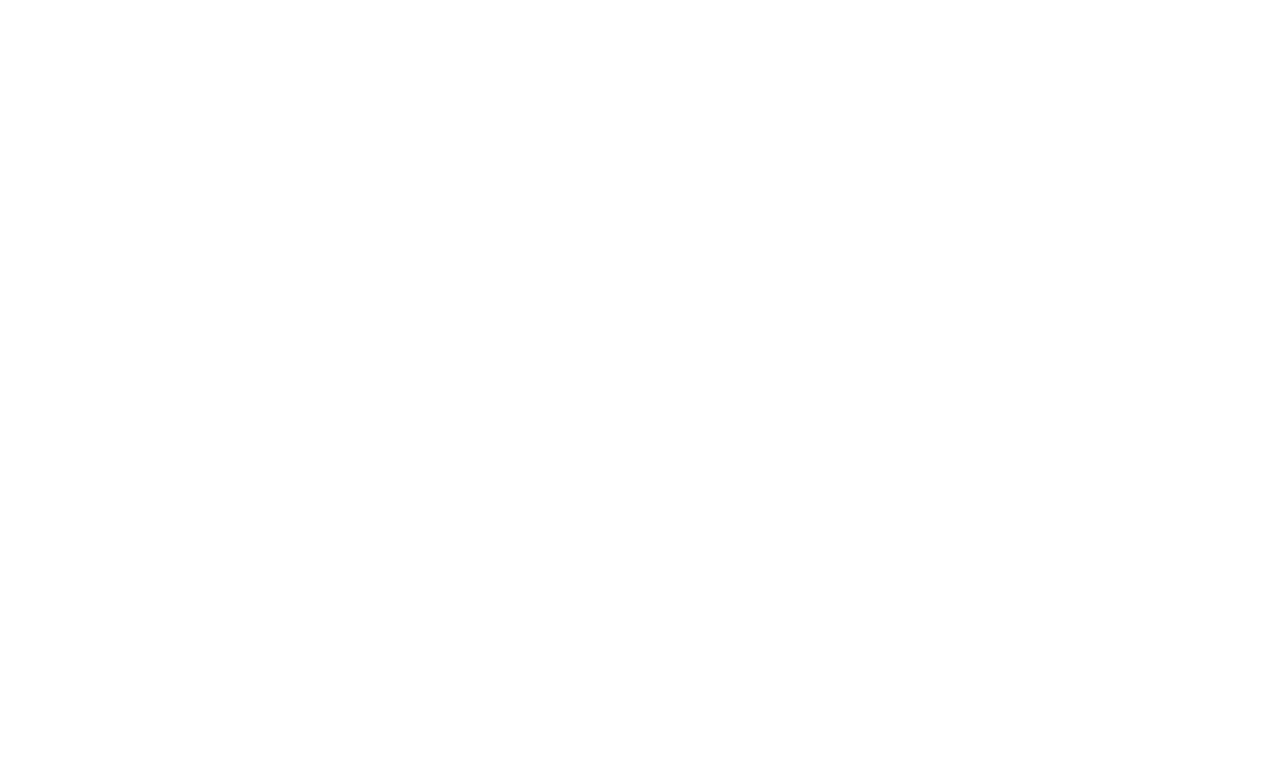
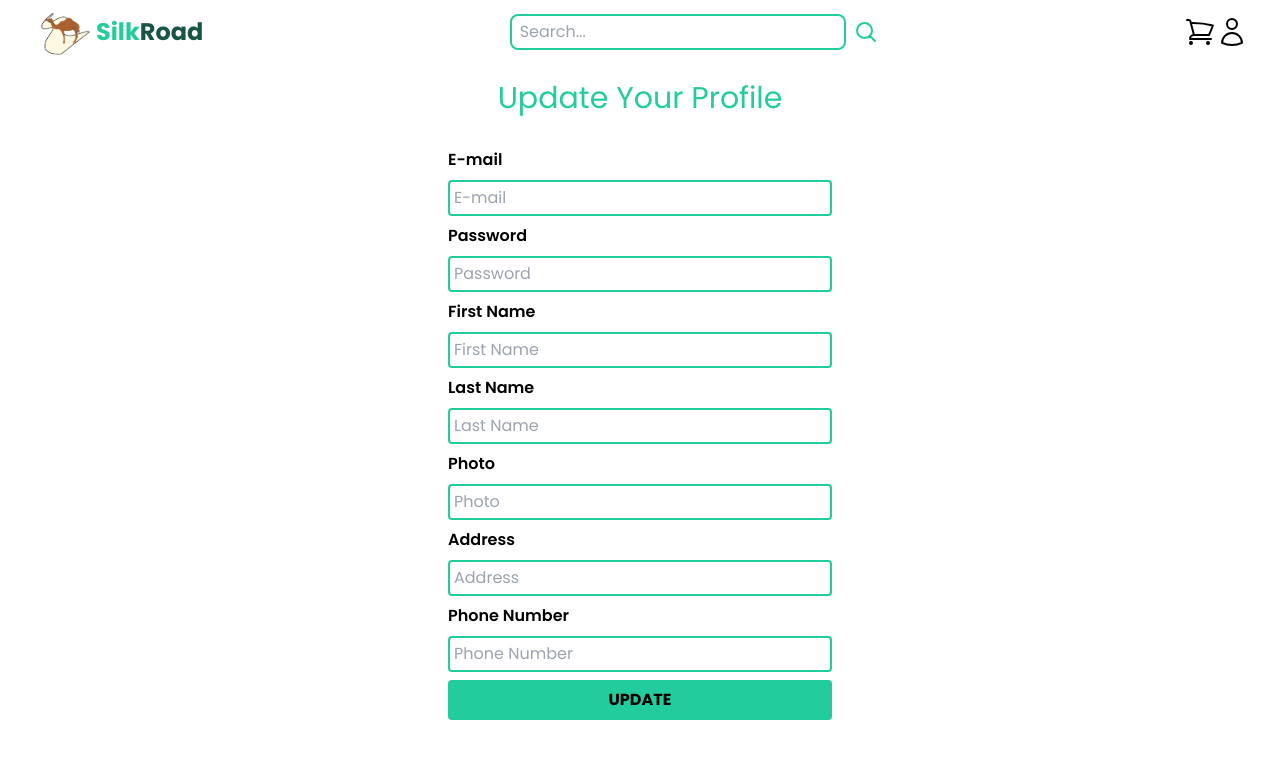
Before and after one commit to sudiptacmd/silkroad, a React (Vite) app in the folder client/: page /update-profile in a window 1280 px wide. Before the commit this address had no page. Shown: the top 758 px of the page. Built offline with nearby package versions, Linux system fonts and the light colour scheme; no server answers.

Commit message:
updateProfile created, dropdownProfile

```diff
--- a/client/package.json
+++ b/client/package.json
@@ -28,7 +28,7 @@
     "globals": "^15.9.0",
     "postcss": "^8.4.45",
     "react-router-dom": "^6.26.2",
-    "tailwindcss": "^3.4.10",
+    "tailwindcss": "^3.4.12",
     "vite": "^5.4.1"
   }
 }
--- /dev/null
+++ b/client/src/components/forms/UpdateProfileForm.jsx
@@ -0,0 +1,172 @@
+import React, { useEffect, useState } from "react";
+import axios from "axios";
+import { Link, useNavigate } from "react-router-dom";
+import index  from "../../pages/Home";
+export const UpdateProfileForm = () => {
+  const navigate = useNavigate();
+  const [upInfo, setUpInfo] = useState({
+    email: "",
+    fistName: "",
+    lastName: "",
+    password: "",
+    photo: "",
+    address: "",
+    phone: "",
+    vendor: 0,
+
+    shop_name: "",
+    shop_logo: "",
+  });
+  const handleInput = (e) => {
+    setUpInfo((prev) => ({ ...prev, [e.target.name]: e.target.value }));
+  };
+
+  const handleSubmit = async (e) => {
+    e.preventDefault();
+    try {
+      await axios
+        .post("http://localhost:5100/profile/update", upInfo)
+        .then((r) => {
+          // console.log(r);
+          navigate("/login");
+        })
+        .catch((e) => console.log(e));
+    } catch (error) {
+      console.log(error);
+    }
+  };
+
+
+
+  useEffect(() => {
+    axios // get login info
+      .get("http://localhost:5100/profile")
+      .then((r) => {
+        console.log(r.data);
+        setUpInfo({
+          ...upInfo,
+          email: r.data.email,
+          firstName: r.data.firstName,
+          lastName: r.data.lastName,
+          password: r.data.password,
+          address: r.data.address,
+          phone: r.data.phone,
+          shop_name: r.data.shop_name,
+          shop_logo: r.data.shop_logo,
+          vendor: r.data.vendor,
+
+        });
+
+      })
+      .catch ((e) => console.log(e))
+
+  }, []);
+
+  return (
+    <div className="w-96 mx-auto">
+      <h1 className="text-3xl text-center text-green-1 my-4">Update Your Profile</h1>
+
+
+      <form onSubmit={handleSubmit} className="flex flex-col gap-2 py-4 ">
+
+
+        <label htmlFor="email">E-mail</label>
+        <input
+          type="email"
+          name="email"
+          onChange={handleInput}
+          placeholder="E-mail"
+          value={upInfo.email}
+        />
+
+        <label htmlFor="password">Password</label>
+        <input
+          type="password"
+          name="password"
+          onChange={handleInput}
+          placeholder="Password"
+          value={upInfo.password}
+        />
+
+        <label htmlFor="firstName">First Name</label>
+        <input
+          type="text"
+          name="firstName"
+          onChange={handleInput}
+          placeholder="First Name"
+          value={upInfo.firstName}
+        />
+
+        <label htmlFor="lastName">Last Name</label>
+        <input
+          type="text"
+          name="lastName"
+          onChange={handleInput}
+          placeholder="Last Name"
+          value={upInfo.lastName}
+        />
+
+        <label htmlFor="photo">Photo</label>
+        <input
+          type="text"
+          name="photo"
+          onChange={handleInput}
+          placeholder="Photo"
+        />
+
+
+
+        {upInfo.photo && <p>Photo Path: {upInfo.photo}</p>}
+
+        <label htmlFor="address">Address</label>
+        <input
+          type="text"
+          name="address"
+          onChange={handleInput}
+          placeholder="Address"
+          value={upInfo.address}
+        />
+
+        <label htmlFor="phone">Phone Number</label>
+
+        <input
+          type="text"
+          name="phone"
+          onChange={handleInput}
+          placeholder="Phone Number"
+          value={upInfo.phone}
+        />
+
+        {
+          upInfo.vendor ?
+          <>
+            <hr />
+            <p>Shop Details</p>
+            <label htmlFor="shop_name">Shop name</label>
+            <input
+              type="text"
+              name="shop_name"
+              onChange={handleInput}
+              placeholder="Shop name"
+            />
+            <label htmlFor="shop_logo">Shop Logo</label>
+            <input
+              type="text"
+              name="shop_logo"
+              onChange={handleInput}
+              placeholder="Shop Logo"
+            />
+
+          </> : <> </>
+        }
+
+
+        <button
+        className="bg-green-1 text-white font-bold py-2 rounded px-4 hover:bg-green-2 hover:text-green-1"
+        type="submit">UPDATE</button>
+      </form>
+    </div>
+  );
+};
+
+export default UpdateProfileForm;
--- a/client/src/components/ui/Navbar.jsx
+++ b/client/src/components/ui/Navbar.jsx
@@ -2,8 +2,13 @@
 import Searchbar from "../forms/Searchbar";
 import { Link, useLocation } from "react-router-dom";
 import axios from "axios";
+import ProfileDropdown from "./ProfileDropdown";
+
+
 export default function Navbar(props) {
   const { info } = props;
+
+  const [dropProfile, setDropProfile] = useState(false);
 
   return (
     <div className="flex justify-between items-center">
@@ -90,14 +95,37 @@
             </svg>
           </Link>
         ) : (
-          <Link to={`/profile/${info.id}`}>
+
+          < span
+            onClick={() => setDropProfile((prev) => !prev)}
+            className="flex justify-center items-center cursor-pointer"
+          >
+
             <img
               className="size-8 ml-2 border-2 border-green-1 rounded-full"
               src={info.photo}
               alt=""
             />
-          </Link>
+
+
+
+          </span>
+
+
+
+
+
+
+
+
+
+
         )}
+
+        {
+          dropProfile && <ProfileDropdown id={info.id}/>
+
+        }
       </span>
     </div>
   );
--- a/client/src/components/ui/ProductList.jsx
+++ b/client/src/components/ui/ProductList.jsx
@@ -16,6 +16,7 @@
     axios
       .get(`http://localhost:5100/bid/${product.product_id}`)
       .then((response) => {
+
         if (response.data.max) setMaxBid(response.data.max);
       })
       .catch((error) => console.error(error));
--- /dev/null
+++ b/client/src/components/ui/ProfileDropdown.jsx
@@ -0,0 +1,40 @@
+import React from "react";
+import { Link, useNavigate } from "react-router-dom";
+import axios from "axios";
+
+
+export default function ProfileDropdown(props) {
+  const { id } = props;
+  const navigate = useNavigate();
+
+  const logout = async(e) => {
+    e.preventDefault();
+    try{
+      await axios
+        .post("http://localhost:5100/auth/logout")
+        .then((res) => {
+          console.log(res);
+
+          navigate("/");
+          window.location.reload();
+
+        })
+        .catch((err) => console.log(err));
+
+    } catch(error) {
+      console.log(error);
+    }
+
+  }
+
+  return (
+    <div className="flex flex-col gap-2 profileDropdown">
+      <Link to={`/profile/${id}`}>
+      <span>Profile</span>
+      </Link>
+      <button onClick={logout}>Logout</button>
+    </div>
+  );
+}
+
+;
--- a/client/src/index.css
+++ b/client/src/index.css
@@ -1,4 +1,7 @@
 @import url("https://fonts.googleapis.com/css2?family=Poppins:ital,wght@0,100;0,200;0,300;0,400;0,500;0,600;0,700;0,800;0,900;1,100;1,200;1,300;1,400;1,500;1,600;1,700;1,800;1,900&display=swap");
+
+
+
 
 @tailwind base;
 @tailwind components;
@@ -8,9 +11,49 @@
   font-family: "Poppins", sans-serif;
 }
 
+label {
+  display: block;
+  font-weight:600;
+}
+
 input,
 textarea {
   outline: none;
   padding: 4px;
   border: 2px solid #22cc9d;
+  border-radius: 4px;
+
 }
+
+.profileDropdown {
+  position: absolute;
+  top: 3.6rem;
+  right: 1.5rem;
+  background-color: #e6e6e6;
+  padding: 1rem;
+  border-color: #22cc9d;
+  border-width: 2px;
+  border-radius: 20px;
+  box-shadow: 0 0.5rem 1rem rgba(15, 15, 15, 0.1);
+
+
+}
+
+
+.profileDropdown ::before{
+  position: absolute;
+  content: '';
+  top: -0.6rem;
+  right: 1rem;
+  width: 20px;
+  height: 20px;
+  background-color: #e6e6e6;
+  transform: rotate(227deg);
+
+  border-color: #22cc9d;
+  border-width: 2px;
+  border-left: 3px solid #e6e6e6;
+  border-top: 3px solid #e6e6e6;
+  border-radius: 2px;
+  z-index: 10;
+}
--- a/client/src/main.jsx
+++ b/client/src/main.jsx
@@ -15,6 +15,7 @@
 import Profile from "./pages/Profile";
 import "./index.css";
 import Category from "./pages/Category";
+import UpdateProfile from "./pages/UpdateProfile";
 
 export default function App() {
   return (
@@ -33,6 +34,7 @@
           <Route path="/dashboard" element={<Dashboard />} />
           <Route path="/profile/:id" element={<Profile />} />
           <Route path="category/:id" element={<Category />} />
+          <Route path = "update-profile" element={<UpdateProfile />} />
         </Route>
       </Routes>
     </BrowserRouter>
--- a/client/src/pages/Dashboard.jsx
+++ b/client/src/pages/Dashboard.jsx
@@ -7,7 +7,7 @@
   const [products, setProducts] = useState([]);
   const handleRemove = (product_id) => {
     axios
-      .post(`http://localhost:5100/product/productdelete`, { prodID: product_id })
+      .post(`http://localhost:5100/product/productdelete/${product_id}`)
       .then((r) => navigate("/"))
       .catch((e) => console.log(e));
   };
@@ -18,7 +18,7 @@
         setProducts(response.data);
       })
       .catch((e) => console.log(e));
-  });
+  }, []);
   return (
     <div>
       <h1>Dashboard</h1>
--- a/client/src/pages/Profile.jsx
+++ b/client/src/pages/Profile.jsx
@@ -1,7 +1,10 @@
 import axios from "axios";
 import React, { useEffect, useState } from "react";
-import { Link } from "react-router-dom";
+import { Link, useNavigate } from "react-router-dom";
 export default function Profile() {
+
+  const navigate = useNavigate();
+
   const [info, setInfo] = useState({
     name: "",
     id: 0,
@@ -10,6 +13,8 @@
     shop_name: 0,
     shop_logo: 0,
   });
+
+
 
   useEffect(() => {
     axios
@@ -54,14 +59,23 @@
                 <img src={info.shop_logo} alt="" className="w-[5] h-[5vh] " />
               </div>
 
-
-
-
             </>
           )}
         </div>
 
 
+
+
+      </div>
+      <div>
+        <button
+          className="w-full text-center text-3xl font-bold my-10 text-[#ffffff] border-2 rounded-lg border-green-2 bg-green-2 hover:bg-green-1 hover:text-green-2 "
+          onClick={() => {
+            navigate("/update-profile");
+          }}
+        >
+          Update Profile
+        </button>
       </div>
     </div>
   );
--- /dev/null
+++ b/client/src/pages/UpdateProfile.jsx
@@ -0,0 +1,9 @@
+import React from "react";
+import { UpdateProfileForm } from "../components/forms/UpdateProfileForm";
+export default function UpdateProfile() {
+  return (
+    <div>
+      <UpdateProfileForm />
+    </div>
+  );
+}
```
Also changed, not shown: 1 other file (tests, documents, lock files or other folders).
